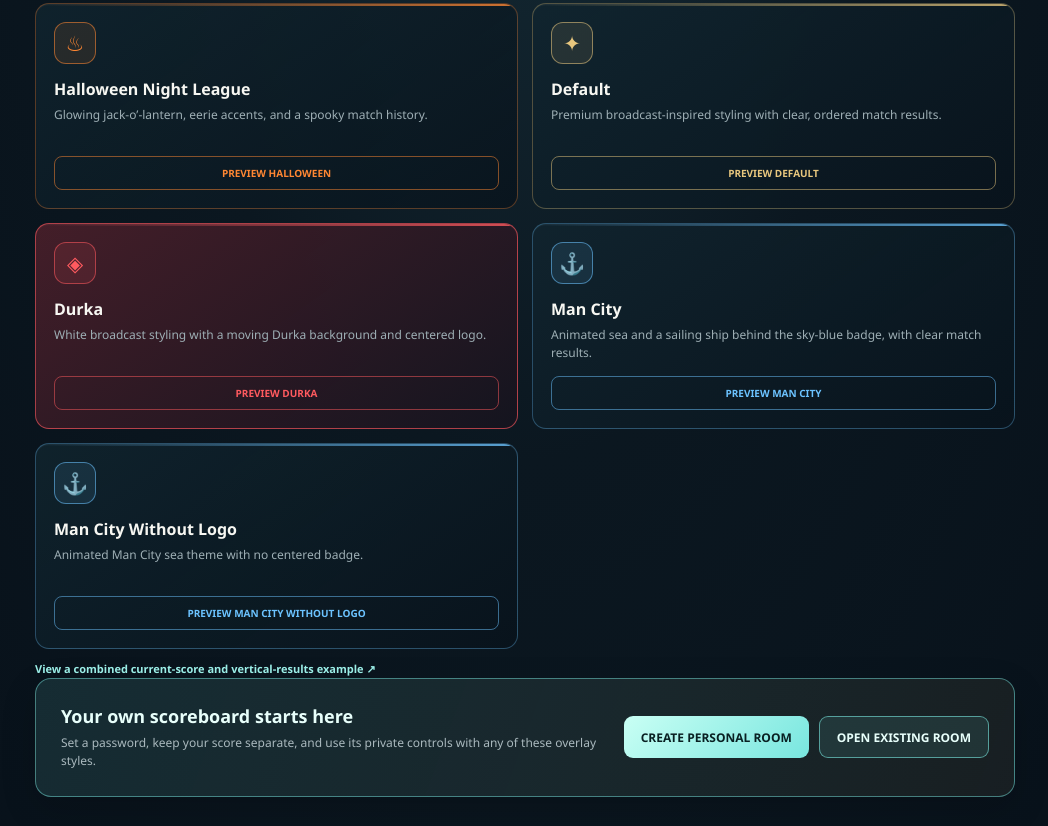
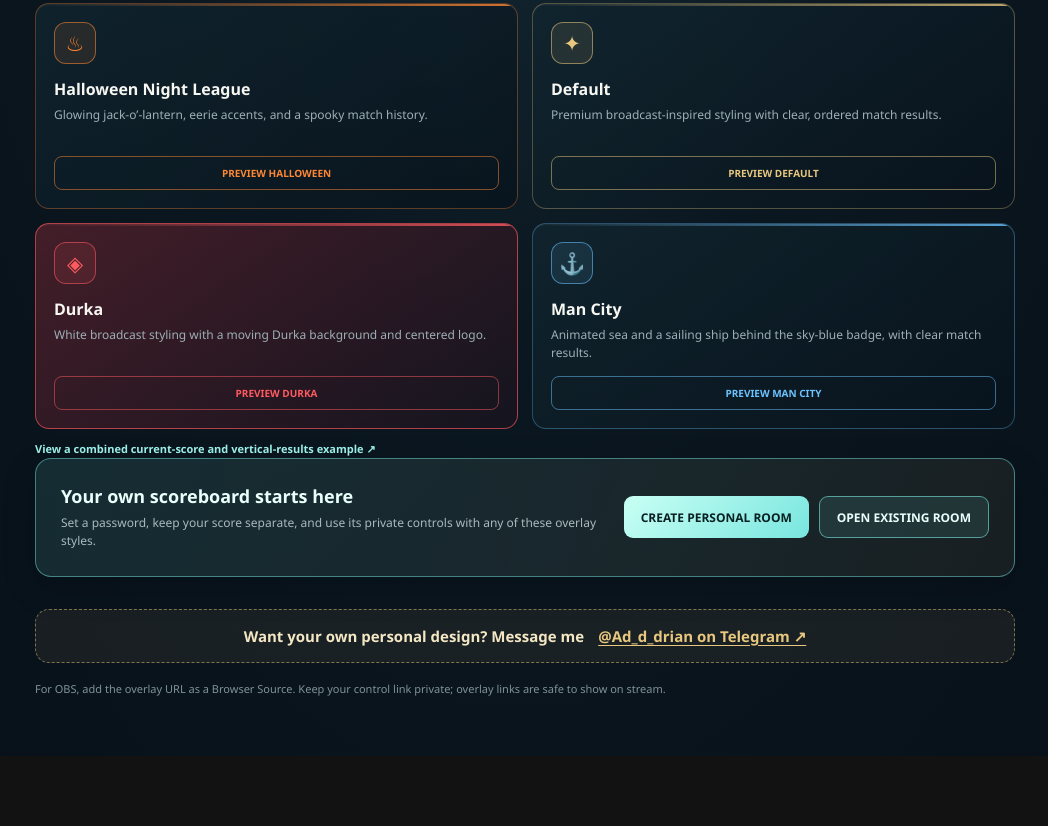
Before and after one commit to ProstFanat/wl-score-widget, a website: page public/index.html in a window 1280 px wide. Shown: the part 361-1187 px from the top of the page, without its empty margins (115-1163 px from the left). After the commit the page ends 1117 px from the top, so only its background shows below. Drawn offline with Linux system fonts and the light colour scheme.

Commit message:
small fix

```diff
--- a/public/index.html
+++ b/public/index.html
@@ -125,12 +125,6 @@
       <p>Animated sea and a sailing ship behind the sky-blue badge, with clear match results.</p>
       <button class="preview" type="button" data-preview="/preview/mancity" data-title="Man City">PREVIEW MAN CITY</button>
     </article>
-    <article class="widget mancity">
-      <div class="icon" aria-hidden="true">⚓</div>
-      <h3>Man City Without Logo</h3>
-      <p>Animated Man City sea theme with no centered badge.</p>
-      <button class="preview" type="button" data-preview="/preview/mancity-wo-logo" data-title="Man City Without Logo">PREVIEW MAN CITY WITHOUT LOGO</button>
-    </article>
   </section>
   <a class="sample-link" href="/example/results">View a combined current-score and vertical-results example ↗</a>
   <section class="preview-panel" id="preview-panel" aria-label="Scoreboard design preview" hidden>
```
